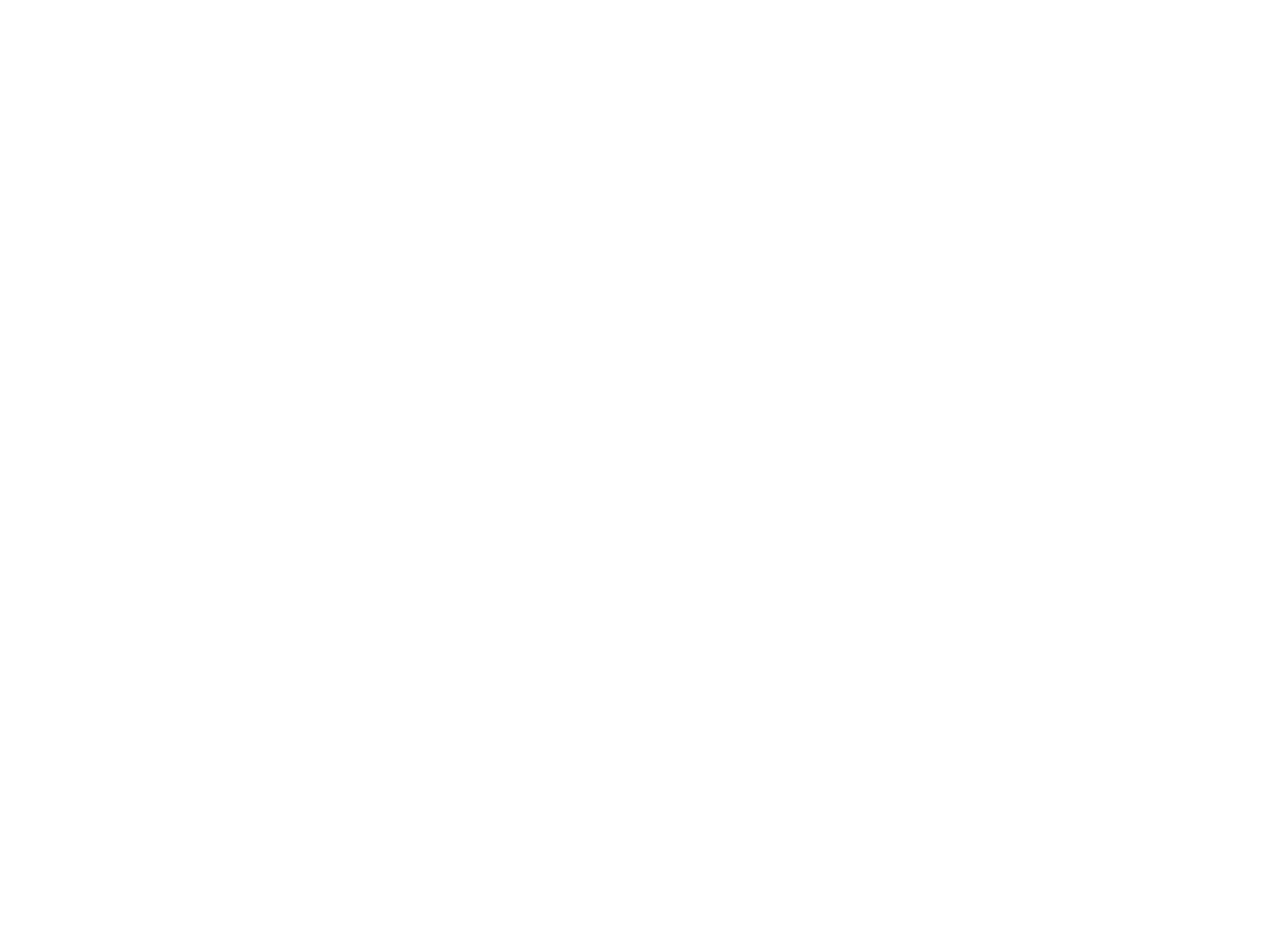
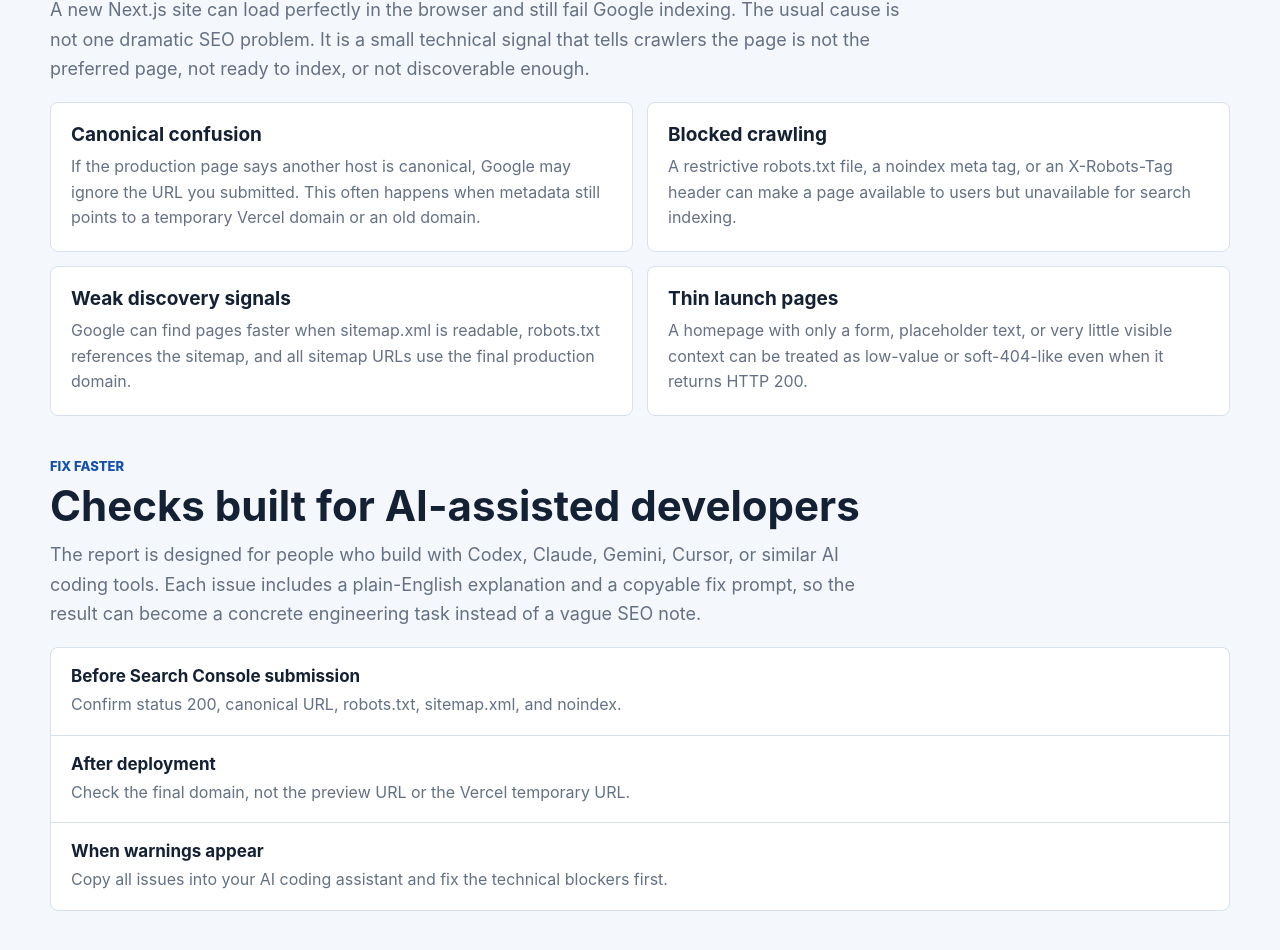
Before and after one commit to qiaosheng125/nextseochecker, a Next.js app: page / in a window 1280 px wide. Shown: the part 938-1888 px from the top of the page. Before the commit the page ends 813 px from the top, so only its background shows below. Built offline with nearby package versions, Linux system fonts and the light colour scheme.

Commit message:
Strengthen homepage content for indexing

```diff
--- a/src/app/globals.css
+++ b/src/app/globals.css
@@ -476,6 +476,72 @@
   text-align: right;
 }
 
+.learning-section {
+  margin-top: 42px;
+}
+
+.section-heading {
+  max-width: 850px;
+}
+
+.section-heading p:not(.eyebrow) {
+  color: var(--muted);
+  font-size: 18px;
+  line-height: 1.65;
+}
+
+.info-grid {
+  display: grid;
+  gap: 14px;
+  grid-template-columns: repeat(2, minmax(0, 1fr));
+  margin-top: 18px;
+}
+
+.info-grid article {
+  background: var(--panel);
+  border: 1px solid var(--line);
+  border-radius: 8px;
+  padding: 20px;
+}
+
+.info-grid h3 {
+  margin-bottom: 8px;
+}
+
+.info-grid p {
+  color: var(--muted);
+  line-height: 1.6;
+  margin-bottom: 0;
+}
+
+.checklist-band {
+  background: var(--panel);
+  border: 1px solid var(--line);
+  border-radius: 8px;
+  display: grid;
+  gap: 0;
+  margin-top: 18px;
+}
+
+.checklist-band div {
+  display: grid;
+  gap: 6px;
+  padding: 18px 20px;
+}
+
+.checklist-band div + div {
+  border-top: 1px solid var(--line);
+}
+
+.checklist-band strong {
+  font-size: 17px;
+}
+
+.checklist-band span {
+  color: var(--muted);
+  line-height: 1.55;
+}
+
 @media (max-width: 820px) {
   main {
     padding: 16px;
@@ -494,7 +560,8 @@
   }
 
   .score-grid,
-  .mini-grid {
+  .mini-grid,
+  .info-grid {
     grid-template-columns: 1fr;
   }
 
--- a/src/app/page.tsx
+++ b/src/app/page.tsx
@@ -302,6 +302,16 @@
             ) : null}
           </section>
         ) : (
+          <ContentSections />
+        )}
+      </section>
+    </main>
+  );
+}
+
+function ContentSections() {
+  return (
+    <>
       <section className="empty-state">
         <div>
           <p className="eyebrow">What this catches</p>
@@ -316,8 +326,80 @@
           <span>messy redirect chains</span>
         </div>
       </section>
-        )}
+
+      <section className="learning-section">
+        <div className="section-heading">
+          <p className="eyebrow">Launch preflight</p>
+          <h2>Why a new Vercel site can stay out of Google</h2>
+          <p>
+            A new Next.js site can load perfectly in the browser and still fail
+            Google indexing. The usual cause is not one dramatic SEO problem. It
+            is a small technical signal that tells crawlers the page is not the
+            preferred page, not ready to index, or not discoverable enough.
+          </p>
+        </div>
+        <div className="info-grid">
+          <article>
+            <h3>Canonical confusion</h3>
+            <p>
+              If the production page says another host is canonical, Google may
+              ignore the URL you submitted. This often happens when metadata
+              still points to a temporary Vercel domain or an old domain.
+            </p>
+          </article>
+          <article>
+            <h3>Blocked crawling</h3>
+            <p>
+              A restrictive robots.txt file, a noindex meta tag, or an
+              X-Robots-Tag header can make a page available to users but
+              unavailable for search indexing.
+            </p>
+          </article>
+          <article>
+            <h3>Weak discovery signals</h3>
+            <p>
+              Google can find pages faster when sitemap.xml is readable,
+              robots.txt references the sitemap, and all sitemap URLs use the
+              final production domain.
+            </p>
+          </article>
+          <article>
+            <h3>Thin launch pages</h3>
+            <p>
+              A homepage with only a form, placeholder text, or very little
+              visible context can be treated as low-value or soft-404-like even
+              when it returns HTTP 200.
+            </p>
+          </article>
+        </div>
       </section>
-    </main>
+
+      <section className="learning-section">
+        <div className="section-heading">
+          <p className="eyebrow">Fix faster</p>
+          <h2>Checks built for AI-assisted developers</h2>
+          <p>
+            The report is designed for people who build with Codex, Claude,
+            Gemini, Cursor, or similar AI coding tools. Each issue includes a
+            plain-English explanation and a copyable fix prompt, so the result
+            can become a concrete engineering task instead of a vague SEO note.
+          </p>
+        </div>
+        <div className="checklist-band">
+          <div>
+            <strong>Before Search Console submission</strong>
+            <span>Confirm status 200, canonical URL, robots.txt, sitemap.xml, and noindex.</span>
+          </div>
+          <div>
+            <strong>After deployment</strong>
+            <span>Check the final domain, not the preview URL or the Vercel temporary URL.</span>
+          </div>
+          <div>
+            <strong>When warnings appear</strong>
+            <span>Copy all issues into your AI coding assistant and fix the technical blockers first.</span>
+          </div>
+        </div>
+      </section>
+    </>
   );
 }
```
Also changed, not shown: 1 other file (tests, documents, lock files or other folders). Lines whose indentation alone changed are shown as unchanged.
